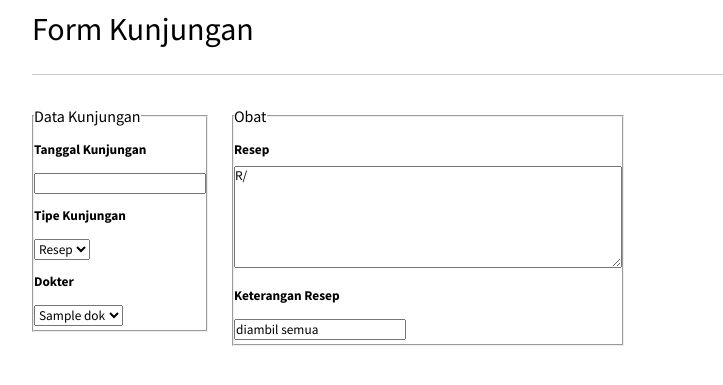
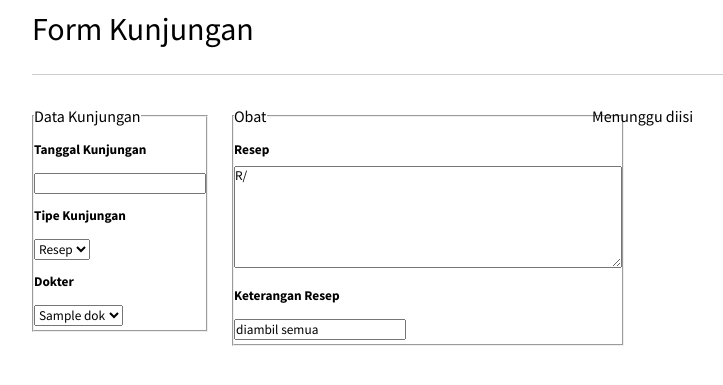
Before and after one commit to mpratama/epmr, a PHP site: template views/form_kunjungan.html.twig in a window 1280 px wide. Shown: the part 51-436 px from the top of the page, without its empty margins (108-831 px from the left). Run offline with PHP 8.4, Linux system fonts and the light colour scheme; the template is opened without the code that fills it: most values are stand-ins (such as "Sample title", 1, 10 or a date in 2020); some libraries are stand-ins or nearby versions.

Commit message:
fix datepicker & add some layout

```diff
--- a/views/detail_pasien.html.twig
+++ b/views/detail_pasien.html.twig
@@ -46,7 +46,7 @@
 		<fieldset>
 		<legend><b>Tanggal Kunjungan :</b></legend>
 			{% for kunjungan in data3 %}
-			<li><a href='{{ kunjungan.idpas|e }}/kunjungan/{{ kunjungan.id|e }}' target='_blank'>{{ kunjungan.tanggal|date("d M Y") }}</a></li>
+			<li><a href='{{ kunjungan.idpas|e }}/kunjungan/{{ kunjungan.id|e }}' target='_blank'>{{ kunjungan.tanggal|date("d M Y")|upper }}</a></li>
 			{% endfor %}
 			</fieldset>
         </div>
--- a/views/form_kunjungan.html.twig
+++ b/views/form_kunjungan.html.twig
@@ -42,6 +42,10 @@
 <input type="text" name="keterangan_resep" value="diambil semua"/>
 </fieldset>
 </div>
+
+<div class='span five'>
+Menunggu diisi
+</div>
 </div>
 </form>
 
@@ -60,6 +64,7 @@ $('#datetimepicker2').datetimepicker({
 	timepicker:false,
 	format:'d M Y',
 	formatDate:'Y/m/d',
+	closeOnDateSelect:true,
 });
 </script>
 {% endblock %}
```
